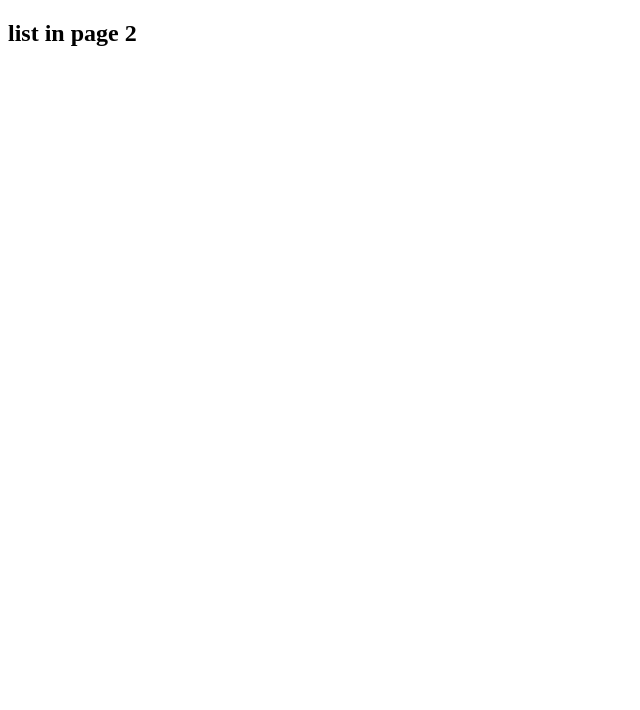
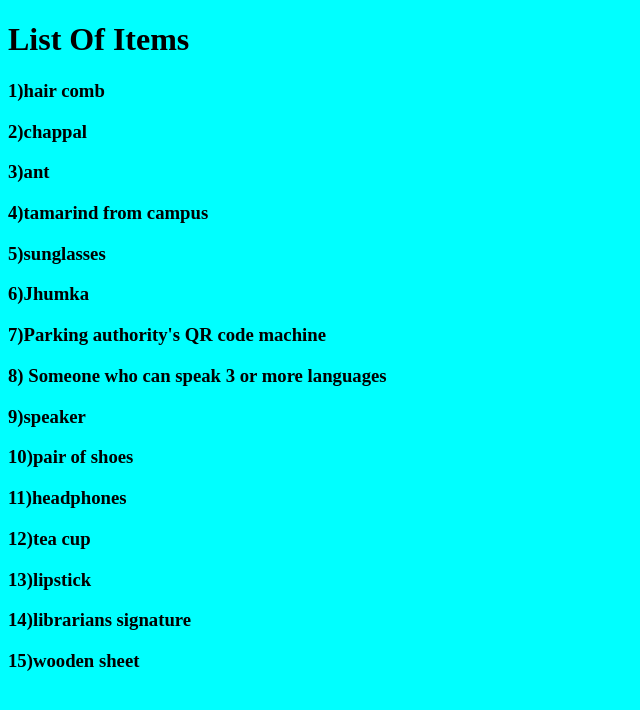
Before and after one commit to jajgaonkar/M-Pulse, a plain HTML site: page list.html in a window 1280 px wide. Shown: the whole page, without its empty margins (0-640 px from the left). Drawn offline with Linux system fonts and the light colour scheme.

Commit message:
page 2 updated

```diff
--- a/list.html
+++ b/list.html
@@ -5,7 +5,27 @@
     <meta name="viewport" content="width=device-width, initial-scale=1.0">
     <title>Document</title>
 </head>
+<style>
+    body{
+        background-color: aqua;
+    }
+</style>
 <body>
-    <h2>list in page 2</h2>
+    <h1>List Of Items</h1>
+    <h3>1)hair comb</h3>
+    <h3>2)chappal</h3>
+    <h3>3)ant</h3>
+    <h3>4)tamarind from campus</h3>
+    <h3>5)sunglasses</h3>
+    <h3>6)Jhumka</h3>
+    <h3>7)Parking authority's QR code machine</h3>
+    <h3>8) Someone who can speak 3 or more languages</h3>
+    <h3>9)speaker</h3>
+    <h3>10)pair of shoes</h3>
+    <h3>11)headphones</h3>
+    <h3>12)tea cup</h3>
+    <h3>13)lipstick</h3>
+    <h3>14)librarians signature</h3>
+    <h3>15)wooden sheet</h3>
 </body>
 </html>
```
Also changed, not shown: DSQlist1.html (added, +26 -0 lines), DSQlist2.html (added, +22 -0 lines), index.html (+3 -2 lines).
